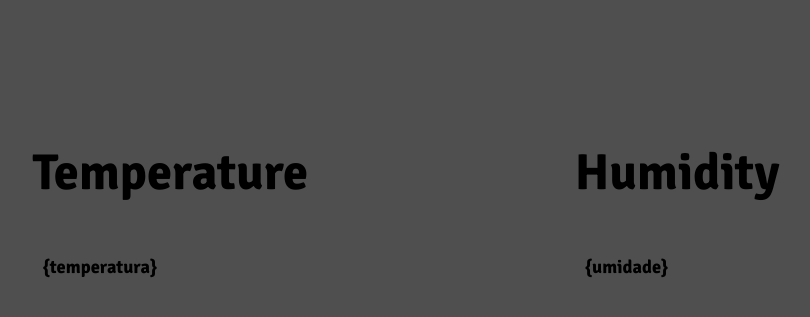
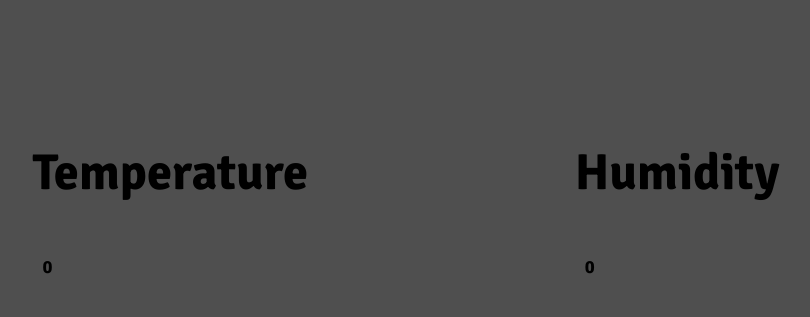
Before and after one commit to Navarro45/ExpCriativpjbl02, a Flask app: page /central in a window 1280 px wide. Shown: the top 317 px of the page, without its empty margins (234-1044 px from the left). Run offline with Flask 3, Linux system fonts and the light colour scheme.

Commit message:
Update 23
Final configuration adjustments on the mqtt connection

```diff
--- a/ExpCriativpjbl02-main/pjbl2/app.py
+++ b/ExpCriativpjbl02-main/pjbl2/app.py
@@ -82,16 +82,26 @@ def handle_message(client, userdata, message):
   topic = message.topic
   content = json.loads(message.payload.decode())
   if topic == MQTT_TOPIC_TEMPERATURE:
-    temperatura = int(content)
+    print(content)
+    for i in content:
+      if content[i] == str:
+          content.pop(i)
+    temperatura = int(content['temperature'])
     if temperatura > 35:
       alerta = "Alerta! Temperatura muito alta"
+      float(temperatura)
       mqtt_client.publish(MQTT_TOPIC_SEND, alerta)
     else:
       alerta = ""
   if topic == MQTT_TOPIC_HUMIDITY:
-    umidade = int(content)
+    print(content)
+    for i in content:
+      if content[i] == str:
+          content.pop(i)
+    umidade = int(content['humidity'])
     if umidade < 25:
       alerta = "Alerta! Umidade muito baixa"
+      float(umidade)
       mqtt_client.publish(MQTT_TOPIC_SEND, alerta)
     else:
       alerta = ""
--- a/ExpCriativpjbl02-main/pjbl2/templates/central.html
+++ b/ExpCriativpjbl02-main/pjbl2/templates/central.html
@@ -8,11 +8,11 @@
     <div class="container">
         <div class="sensor-info">
             <h2>Temperature</h2>
-            <p>{temperatura}</p>
+            <p>{{temperatura}}</p>
         </div>
         <div class="sensor-info">
             <h2>Humidity</h2>
-            <p>{umidade}</p>
+            <p>{{umidade}}</p>
         </div>
     </div>
 </body>
```
